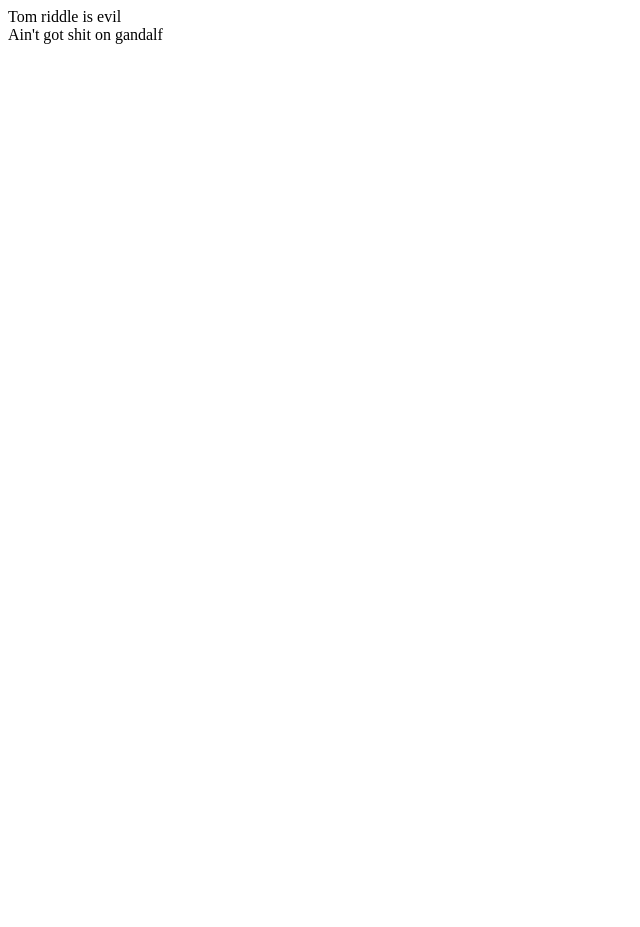
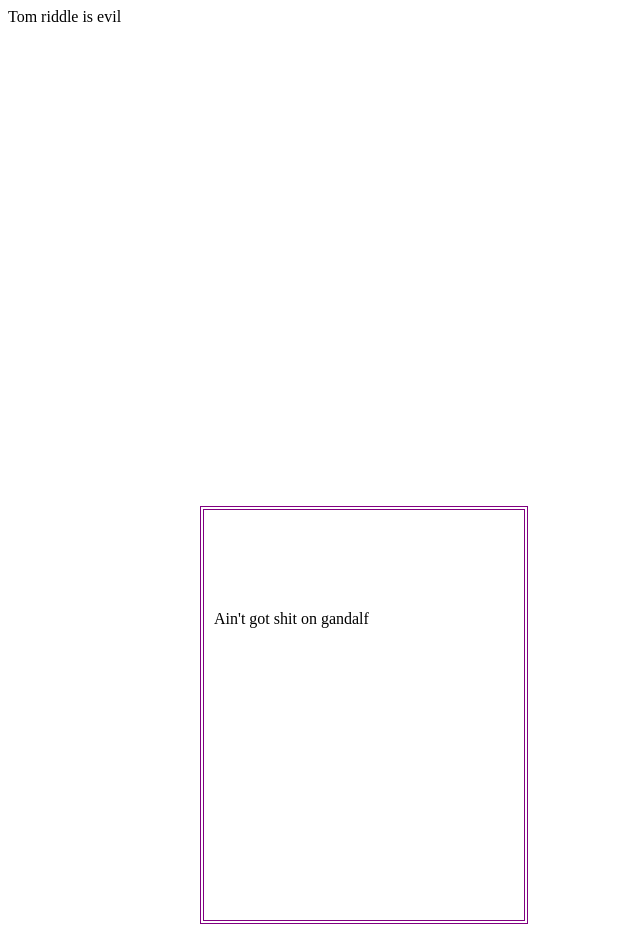
Before and after one commit to MadKingBryce/MadKingBryce.github.io, a plain HTML site: page w3lab2.html in a window 1280 px wide. Shown: the whole page, without its empty margins (0-640 px from the left). Before the commit the page ends 800 px from the top, so only its background shows below. Drawn offline with Linux system fonts and the light colour scheme.

Commit message:
added css

```diff
--- /dev/null
+++ b/text.css
@@ -0,0 +1,11 @@
+.dumbledore {
+	left: 200px;
+	top: 2000px;
+	margin: 5in 2in 1.4in 2in;
+	width: 300px;
+	height: 300px;
+	border-color: purple;
+	border-width: 4px;
+	border-style: double;
+	padding: 100px 10px 10px 10px;
+}
--- a/w3lab2.html
+++ b/w3lab2.html
@@ -1,7 +1,7 @@
 <!DOCTYPE HTML>
 <html>
 	<head>
-		<link href="text.css" rel="stylesheet" type="text.css">
+		<link href="text.css" rel="stylesheet" type="text/css">
 		<title> Week 3 Lab 2 </title>
 	</head>
 	<body>
```
